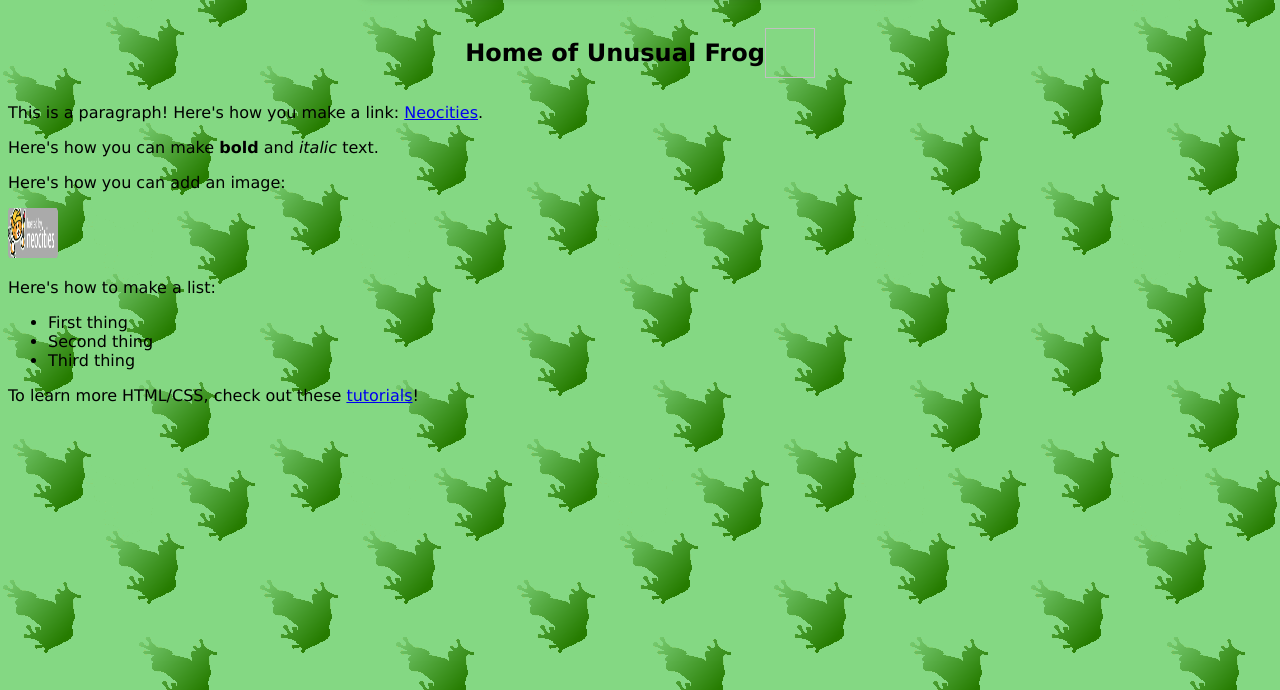
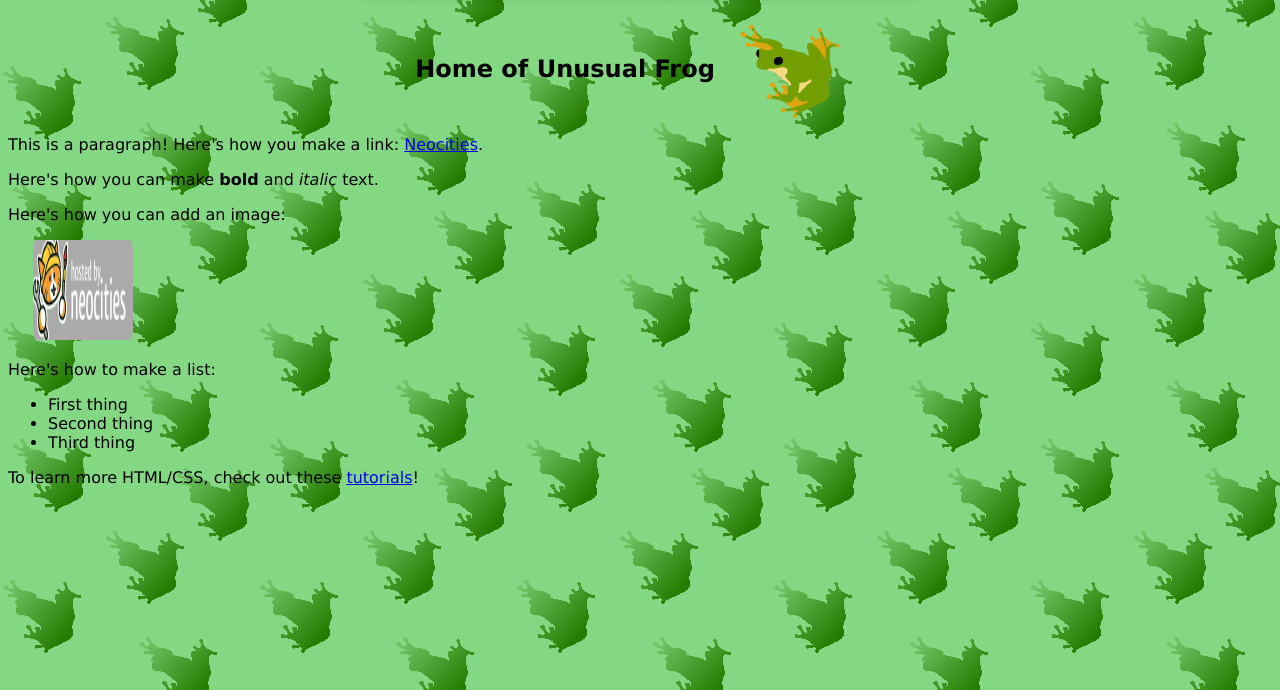
Before and after one commit to UnusualFrog/FrogBlog, a plain HTML site: page index.html in a window 1280 px wide. Shown: the part 110-800 px from the top of the page. Drawn offline with Linux system fonts and the light colour scheme.

Commit message:
Added padding to logo & changed center tag to a class

```diff
--- a/index.html
+++ b/index.html
@@ -4,16 +4,16 @@
     <meta charset="UTF-8">
     <meta name="viewport" content="width=device-width, initial-scale=1.0">
     <title>Welcome to the Unusual Bog</title>
-    <link href="/style.css" rel="stylesheet" type="text/css" media="all">
+    <link href="style.css" rel="stylesheet" type="text/css" media="all">
   </head>
   <body>
-  <div id="center">
+  <div class="center">
     <h1>Welcome to the Unusual Bog</h1>
   </div>
 
-  <div id="center">
+  <div id="" class="center">
     <h2>Home of Unusual Frog</h2>
-    <img>
+    <img src="./Assets/Frog Art.png">
   </div>
 
 
--- a/style.css
+++ b/style.css
@@ -13,11 +13,12 @@ h1 {
   }
 
   img {
-    width: 50px;
-    height: 50px;
+    width: 100px;
+    height: 100px;
+    margin: 0 25px;
     }
 
-#center
+.center
 {
     display: flex;
     justify-content: center;
```
